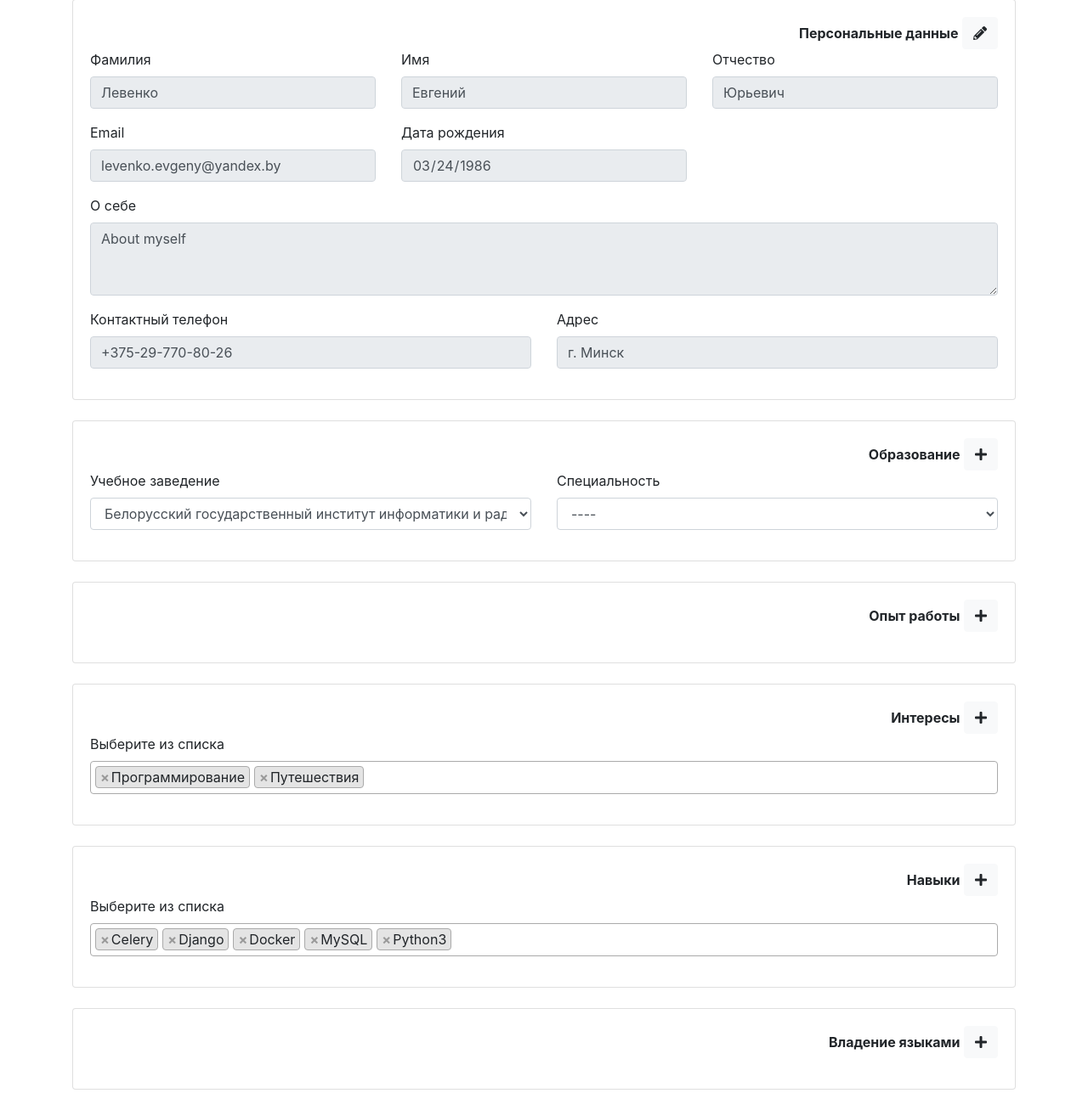
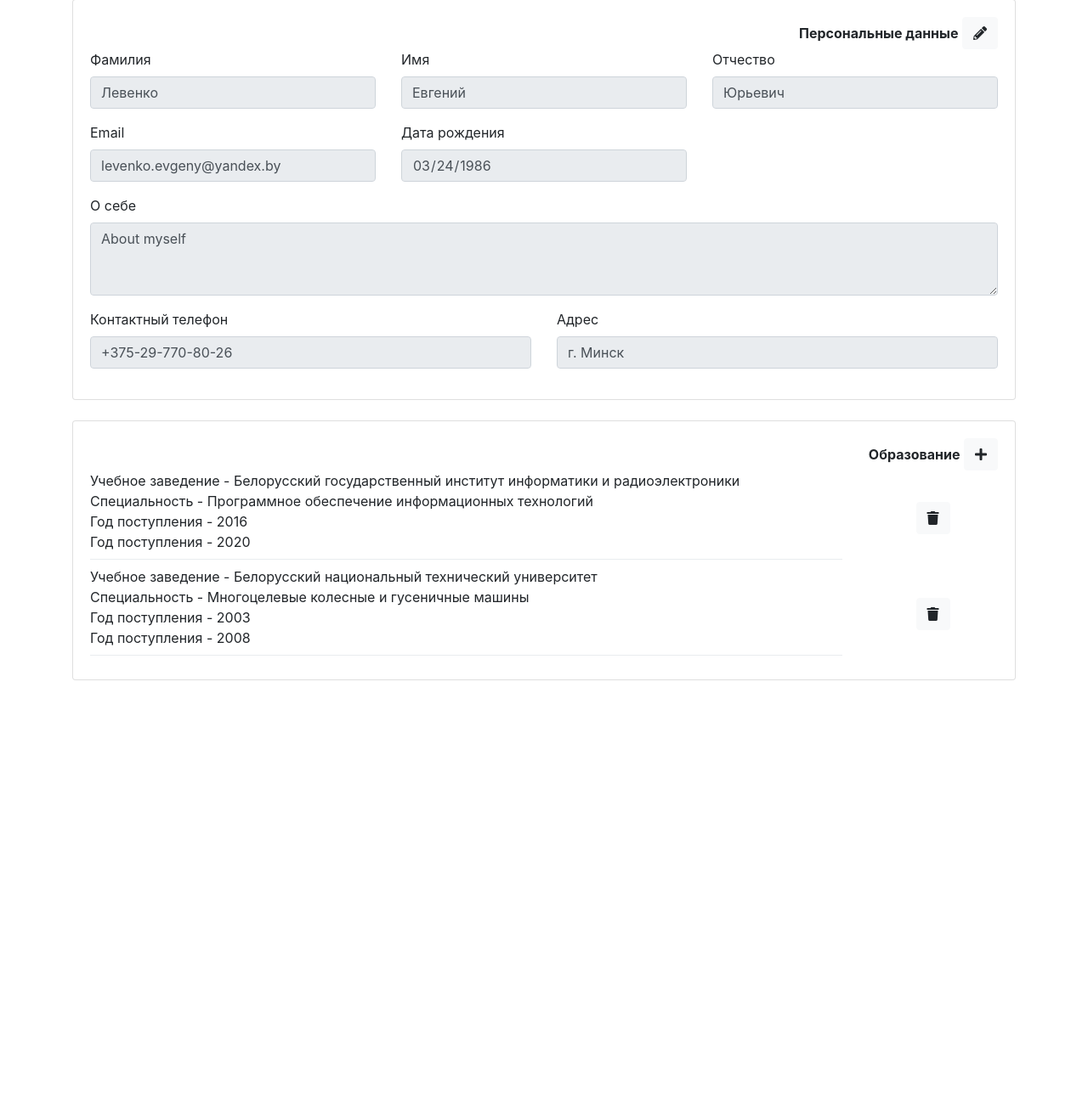
Before and after one commit to levenkoevgeny/amia_social, a Django app: page /profiles/update/2/ in a window 1280 px wide. Shown: the part 367-1674 px from the top of the page at 85% size. After the commit the page ends 1168 px from the top, so only its background shows below. Run offline with Django 3.2, Linux system fonts and the light colour scheme; a user stored in the database is signed in; data comes from the database, SQL or seed files in the repository; parts of the project's set-up code (start-up, migrations or seed data) failed here and were passed over; some libraries are stand-ins or nearby versions.

Commit message:
add education

```diff
--- a/social_profile/forms.py
+++ b/social_profile/forms.py
@@ -1,5 +1,5 @@
 from django.forms import ModelForm
-from .models import SocialProfile, Skill, Interest, WorkExperience
+from .models import SocialProfile, Skill, Interest, WorkExperience, EducationWithInfo
 from django.contrib.auth.models import User
 from django import forms
 
@@ -9,7 +9,6 @@ myDateInput = forms.DateInput(format=('%Y-%m-%d'), attrs={'type':'date'})
 class RegistrationForm(ModelForm):
 
     class Meta:
-
         model = User
         fields = ['username', 'password']
         widgets = {
@@ -20,7 +19,6 @@ class RegistrationForm(ModelForm):
 class ProfileForm(ModelForm):
 
     class Meta:
-
         model = SocialProfile
         exclude = ['user', 'status', 'date_added', 'education', 'work_experience', 'languages']
         widgets = {
@@ -31,7 +29,6 @@ class ProfileForm(ModelForm):
 class PersonalDataForm(ModelForm):
 
     class Meta:
-
         model = SocialProfile
         fields = ['last_name', 'first_name',
                   'patronymic', 'email', 'date_of_birth',
@@ -45,7 +42,6 @@ class PersonalDataForm(ModelForm):
 class SkillForm(ModelForm):
 
     class Meta:
-
         model = Skill
         fields = '__all__'
 
@@ -53,7 +49,6 @@ class SkillForm(ModelForm):
 class InterestForm(ModelForm):
 
     class Meta:
-
         model = Interest
         fields = '__all__'
 
@@ -61,6 +56,12 @@ class InterestForm(ModelForm):
 class WorkExperienceForm(ModelForm):
 
     class Meta:
-
         model = WorkExperience
         fields = '__all__'
+
+
+class EducationWithInfoForm(ModelForm):
+
+    class Meta:
+        model = EducationWithInfo
+        exclude = ['profile', ]
--- /dev/null
+++ b/social_profile/static/social_profile/js/education_ajax.js
@@ -0,0 +1,51 @@
+$("#education_data_add").click(function() {
+
+    let form_data = $("form").serializeArray();
+
+    $.ajax({
+        url: "/profiles/education/add/",
+        method: "POST",
+        dataType: 'json',
+        data: form_data,
+        timeout : 100000,
+        success: function (data) {
+            console.log(data);
+            if (data['error']) {
+                alert(data['error']);
+            } else {
+                window.opener.location.href = window.opener.location.href;
+                window.close();
+            }
+        },
+        error: function (e) {
+            console.log("ERROR: ", e);
+        },
+        done: function (e) {
+            console.log("DONE");
+        }
+    });
+});
+
+function education_delete(){
+    alert('werw');
+}
+// $("#id_education_delete_button").click(function() {
+// alert('werw');
+    // education_id = 7;
+    //
+    // $.ajax({
+    //     url: "/profiles/education/delete/" + education_id + "/",
+    //     method: "POST",
+    //     timeout : 100000,
+    //     success: function (data) {
+    //         window.opener.location.href = window.opener.location.href;
+    //         window.close();
+    //     },
+    //     error: function (e) {
+    //         console.log("ERROR: ", e);
+    //     },
+    //     done: function (e) {
+    //         console.log("DONE");
+    //     }
+    // });
+// });
--- a/social_profile/templates/social_profile/profile_update_form.html
+++ b/social_profile/templates/social_profile/profile_update_form.html
@@ -1,5 +1,6 @@
 {% extends 'base.html' %}
 {% load widget_tweaks %}
+{% load static %}
 
 {% block title %}Редактирование профиля{% endblock %}
 
@@ -90,94 +91,90 @@
             <div class="card">
                 <div class="card-body">
                     <div class="d-flex justify-content-end align-items-center"><b>Образование</b>&nbsp;
-                        <a class="btn btn-light" href=""><i class="fas fa-plus"></i></a>
+                        <a class="btn btn-light" onclick="window.open('{% url 'profile:profile_education_add' %}','popup','width=1000,height=300'); return false;"><i class="fas fa-plus"></i></a>
                     </div>
                     <div class="row">
-                        <div class="col-lg-6">
-                            <div class="form-group">
-                                <label>Учебное заведение</label>
-                                <select class="form-control" id="id_education" name="education">
-                                    {% for educ in educational %}
-                                        <option value="{{ educ.id }}">{{ educ.institutional_name }}</option>
-                                    {% endfor %}
-                                </select>
+
+                        {% for educat in obj.educationwithinfo_set.all %}
+                            <div class="col-lg-10">
+                                Учебное заведение - {{ educat.specialty.education }}<br>
+                                Специальность - {{ educat.specialty.specialty_name }}<br>
+                                Год поступления - {{ educat.year_of_entrance }}<br>
+                                Год поступления - {{ educat.year_of_graduating|default:"Не окончил" }}
+                                <div class="dropdown-divider"></div>
                             </div>
-                        </div>
-                        <div class="col-lg-6">
-                            <div class="form-group">
-                                <label>Специальность</label>
-                                <select class="form-control" id="id_education" name="education">
-                                    <option selected>----</option>
-                                    {% for spec in specialties %}
-                                        <option value="{{ spec.id }}">{{ spec.specialty_name }}</option>
-                                    {% endfor %}
-                                </select>
+                            <div class="col-lg-2 d-flex justify-content-center align-items-center">
+                                <button class="btn btn-light" id="id_education_delete_button" onclick="education_delete();"><i class="fas fa-trash"></i></button>
                             </div>
-                        </div>
+                        {% endfor %}
                     </div>
                 </div>
             </div><br>
-            <div class="card">
-                <div class="card-body">
-                    <div class="d-flex justify-content-end align-items-center"><b>Опыт работы</b>&nbsp;
-                        <a class="btn btn-light" href=""><i class="fas fa-plus"></i></a>
-                    </div>
-                    <div class="row">
-                        <div class="col-lg-12">
-                            <div class="form-group">
+{#            <div class="card">#}
+{#                <div class="card-body">#}
+{#                    <div class="d-flex justify-content-end align-items-center"><b>Опыт работы</b>&nbsp;#}
+{#                        <a class="btn btn-light" href=""><i class="fas fa-plus"></i></a>#}
+{#                    </div>#}
+{#                    <div class="row">#}
+{#                        <div class="col-lg-12">#}
+{#                            <div class="form-group">#}
                                 {#                                <label>Опыт работы</label>#}
                                 {#                        {% render_field form.contact_information_phone class+="form-control" %}#}
-                            </div>
-                        </div>
-                    </div>
-                </div>
-            </div><br>
-            <div class="card">
-                <div class="card-body">
-                    <div class="d-flex justify-content-end align-items-center"><b>Интересы</b>&nbsp;
-                        <a class="btn btn-light" href=""><i class="fas fa-plus"></i></a>
-                    </div>
-                    <div class="row">
-                        <div class="col-lg-12">
-                            <div class="form-group">
-                                <label>Выберите из списка</label>
-                                {% render_field form.interests class+="form-control select2_class" rows="3" %}
-                            </div>
-                        </div>
-                    </div>
-                </div>
-            </div><br>
-            <div class="card">
-                <div class="card-body">
-                    <div class="d-flex justify-content-end align-items-center"><b>Навыки</b>&nbsp;
-                        <a class="btn btn-light" href=""><i class="fas fa-plus"></i></a>
-                    </div>
-                    <div class="row">
-                        <div class="col-lg-12">
-                            <div class="form-group">
-                                <label>Выберите из списка</label>
-                                {% render_field form.skills class+="form-control select2_class" rows="3" %}
-                            </div>
-                        </div>
-                    </div>
-                </div>
-            </div><br>
-            <div class="card">
-                <div class="card-body">
-                    <div class="d-flex justify-content-end align-items-center"><b>Владение языками</b>&nbsp;
-                        <a class="btn btn-light" href=""><i class="fas fa-plus"></i></a>
-                    </div>
-                    <div class="row">
-                        <div class="col-lg-12">
-                            <div class="form-group">
-{#                                                                <label>Владение языками</label>#}
+{#                            </div>#}
+{#                        </div>#}
+{#                    </div>#}
+{#                </div>#}
+{#            </div><br>#}
+{#            <div class="card">#}
+{#                <div class="card-body">#}
+{#                    <div class="d-flex justify-content-end align-items-center"><b>Интересы</b>&nbsp;#}
+{#                        <a class="btn btn-light" href=""><i class="fas fa-plus"></i></a>#}
+{#                    </div>#}
+{#                    <div class="row">#}
+{#                        <div class="col-lg-12">#}
+{#                            <div class="form-group">#}
+{#                                <label>Выберите из списка</label>#}
+{#                                {% render_field form.interests class+="form-control select2_class" rows="3" %}#}
+{#                            </div>#}
+{#                        </div>#}
+{#                    </div>#}
+{#                </div>#}
+{#            </div><br>#}
+{#            <div class="card">#}
+{#                <div class="card-body">#}
+{#                    <div class="d-flex justify-content-end align-items-center"><b>Навыки</b>&nbsp;#}
+{#                        <a class="btn btn-light" href=""><i class="fas fa-plus"></i></a>#}
+{#                    </div>#}
+{#                    <div class="row">#}
+{#                        <div class="col-lg-12">#}
+{#                            <div class="form-group">#}
+{#                                <label>Выберите из списка</label>#}
+{#                                {% render_field form.skills class+="form-control select2_class" rows="3" %}#}
+{#                            </div>#}
+{#                        </div>#}
+{#                    </div>#}
+{#                </div>#}
+{#            </div><br>#}
+{#            <div class="card">#}
+{#                <div class="card-body">#}
+{#                    <div class="d-flex justify-content-end align-items-center"><b>Владение языками</b>&nbsp;#}
+{#                        <a class="btn btn-light" href=""><i class="fas fa-plus"></i></a>#}
+{#                    </div>#}
+{#                    <div class="row">#}
+{#                        <div class="col-lg-12">#}
+{#                            <div class="form-group">#}
+                                {#                                                                <label>Владение языками</label>#}
                                 {#                                    {% render_field form.contact_information_phone class+="form-control" %}#}
-                            </div>
-                        </div>
-                    </div>
-                </div>
-            </div><br>
+{#                            </div>#}
+{#                        </div>#}
+{#                    </div>#}
+{#                </div>#}
+{#            </div><br>#}
             {#            <button type="submit" class="btn btn-primary" disabled>Сохранить</button>#}
         </form>
     </div>
 {% endblock %}
+
+{% block js %}
+    <script src="{% static 'social_profile/js/education_ajax.js' %}"></script>
+{% endblock %}
--- a/social_profile/templates/social_profile/update/personal_data.html
+++ b/social_profile/templates/social_profile/update/personal_data.html
@@ -2,6 +2,7 @@
 {% load widget_tweaks %}
 {% load static %}
 
+{% block title %}Персональные данные{% endblock %}
 {% block content %}
     <div class="container">
         <form action="{% url 'profile:profile_update_personal_data' obj.id %}" method="post">{% csrf_token %}
--- a/social_profile/urls.py
+++ b/social_profile/urls.py
@@ -7,5 +7,7 @@ urlpatterns = [
     path('<profile_id>/', views.ProfileView.as_view(), name='profile_data'),
     path('new/registration/', views.RegistrationView.as_view(), name='profile_registration'),
     path('update/<profile_id>/', views.ProfileUpdateView.as_view(), name='profile_update'),
-    path('update/personal_data/<profile_id>/', views.personal_data_update, name='profile_update_personal_data')
+    path('update/personal_data/<profile_id>/', views.personal_data_update, name='profile_update_personal_data'),
+    path('education/add/', views.EducationAddView.as_view(), name='profile_education_add'),
+    path('education/delete/<education_id>/', views.educationWithInfoDelete, name='profile_education_delete')
 ]
--- a/social_profile/views.py
+++ b/social_profile/views.py
@@ -1,8 +1,8 @@
 from django.shortcuts import render
 from django.views import View
-from .models import SocialProfile
+from .models import SocialProfile, EducationWithInfo
 from django.shortcuts import get_object_or_404
-from .forms import RegistrationForm, ProfileForm, PersonalDataForm
+from .forms import RegistrationForm, ProfileForm, PersonalDataForm, EducationWithInfoForm
 from django.contrib.auth.models import User
 from django.http import HttpResponseRedirect, JsonResponse
 from django.urls import reverse
@@ -60,6 +60,23 @@ class RegistrationView(View):
             return render(request, 'registration/registration.html', {'form': form})
 
 
+class EducationAddView(LoginRequiredMixin, View):
+    def get(self, request):
+        form = EducationWithInfoForm
+        return render(request, 'social_profile/update/education.html', {'form': form})
+
+    def post(self, request):
+        form = EducationWithInfoForm(request.POST)
+        if form.is_valid():
+            educ = form.save(commit=False)
+            educ.profile = request.user.socialprofile
+            educ.save()
+            return JsonResponse({'': ''}, safe=False)
+        else:
+            error_message = "Заполните правильно форму!"
+            return JsonResponse({'error': error_message}, safe=False)
+
+
 def personal_data_update(request, profile_id):
     if request.method == 'POST':
         obj = get_object_or_404(SocialProfile, pk=profile_id)
@@ -84,3 +101,12 @@ def personal_data_update(request, profile_id):
             'form': personal_data_form,
             'obj': obj
         })
+
+
+def educationWithInfoDelete(request, education_id):
+    if request.method == 'POST':
+        ed_with_info = get_object_or_404(EducationWithInfo, pk=education_id)
+        ed_with_info.delete()
+        return JsonResponse({'': ''}, safe=False)
+    else:
+        pass
```
Also changed, not shown: social_profile/models.py (+6 -4 lines), social_profile/static/social_profile/js/personal_data_ajax.js (+9 -9 lines), social_profile/templates/social_profile/update/education.html (added, +39 -0 lines), db.sqlite3.
